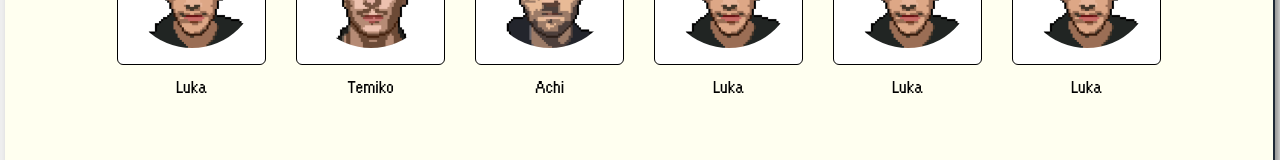
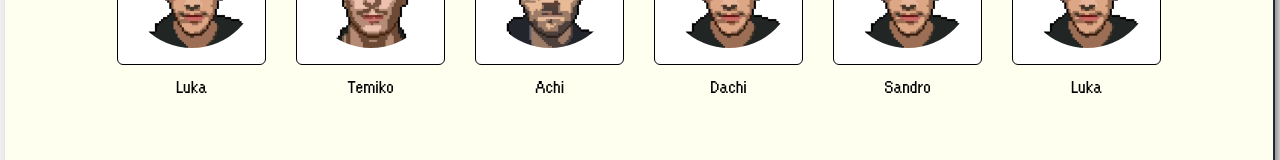
Before and after one commit to achiewe/project-erko-front, a Next.js app: page /erko/team in a window 1280 px wide. Shown: the part 187-347 px from the top of the page. Built offline with nearby package versions, Linux system fonts and the light colour scheme.

Commit message:
change the path of the team members and also change style background color on the div in side the page tsx file

```diff
--- a/src/app/components/TeamContainer/MainTeamContainer.tsx
+++ b/src/app/components/TeamContainer/MainTeamContainer.tsx
@@ -9,16 +9,12 @@ export default function MainTeamContainer() {
       className="flex mt-[1px] flex-row items-start justify-center w-full h-full sm:justify-center
   gap-y-[0px] flex-wrap gap-x-[30px] bg-[#FFFFF0] border-r-2 border-b-2 border-gray-800 drop-shadow-[4px_3px_3px_rgba(0,0,0,0.40)] py-[20px] relative"
     >
-      <TeamCardErko title="Luka" imageSrc={LukaPxl} link="/erko/team/luka" />
-      <TeamCardErko
-        title="Temiko"
-        imageSrc={TemikoPxl}
-        link="/erko/team/temiko"
-      />
-      <TeamCardErko title="Achi" imageSrc={AchiPxl} link="/erko/team/achi" />
-      <TeamCardErko title="Luka" imageSrc={LukaPxl} link="/erko/socials" />
-      <TeamCardErko title="Luka" imageSrc={LukaPxl} link="/erko/socials" />
-      <TeamCardErko title="Luka" imageSrc={LukaPxl} link="/erko/socials" />
+      <TeamCardErko title="Luka" imageSrc={LukaPxl} link="/erko/team/1" />
+      <TeamCardErko title="Temiko" imageSrc={TemikoPxl} link="/erko/team/2" />
+      <TeamCardErko title="Achi" imageSrc={AchiPxl} link="/erko/team/3" />
+      <TeamCardErko title="Dachi" imageSrc={LukaPxl} link="/erko/team/4" />
+      <TeamCardErko title="Sandro" imageSrc={LukaPxl} link="/erko/team/5" />
+      <TeamCardErko title="Luka" imageSrc={LukaPxl} link="/erko/team/6" />
     </div>
   );
 }
--- a/src/app/erko/team/luka/page.tsx
+++ b/src/app/erko/team/1/page.tsx
@@ -6,7 +6,7 @@ import React from "react";
 
 export default function page() {
   return (
-    <div className="w-full min-h-screen bg-[#EEEEE]">
+    <div className="w-full min-h-screen bg-[#EEEEEE]">
       <Header />
       <div className="flex px-[5px] w-full h-full items-start flex-col pb-[10px]">
         <BackButton destination="/erko/team" />
--- a/src/app/erko/team/temiko/page.tsx
+++ b/src/app/erko/team/2/page.tsx
@@ -6,7 +6,7 @@ import React from "react";
 
 export default function page() {
   return (
-    <div className="w-full min-h-screen bg-[#EEEEE]">
+    <div className="w-full min-h-screen bg-[#EEEEEE]">
       <Header />
       <div className="flex px-[5px] w-full h-full items-start flex-col pb-[10px]">
         <BackButton destination="/erko/team" />
--- a/src/app/erko/team/achi/page.tsx
+++ b/src/app/erko/team/3/page.tsx
@@ -6,7 +6,7 @@ import React from "react";
 
 export default function page() {
   return (
-    <div className="w-full min-h-screen bg-[#EEEEE]">
+    <div className="w-full min-h-screen bg-[#EEEEEE]">
       <Header />
       <div className="flex px-[5px] w-full h-full items-start flex-col pb-[10px]">
         <BackButton destination="/erko/team" />
```
